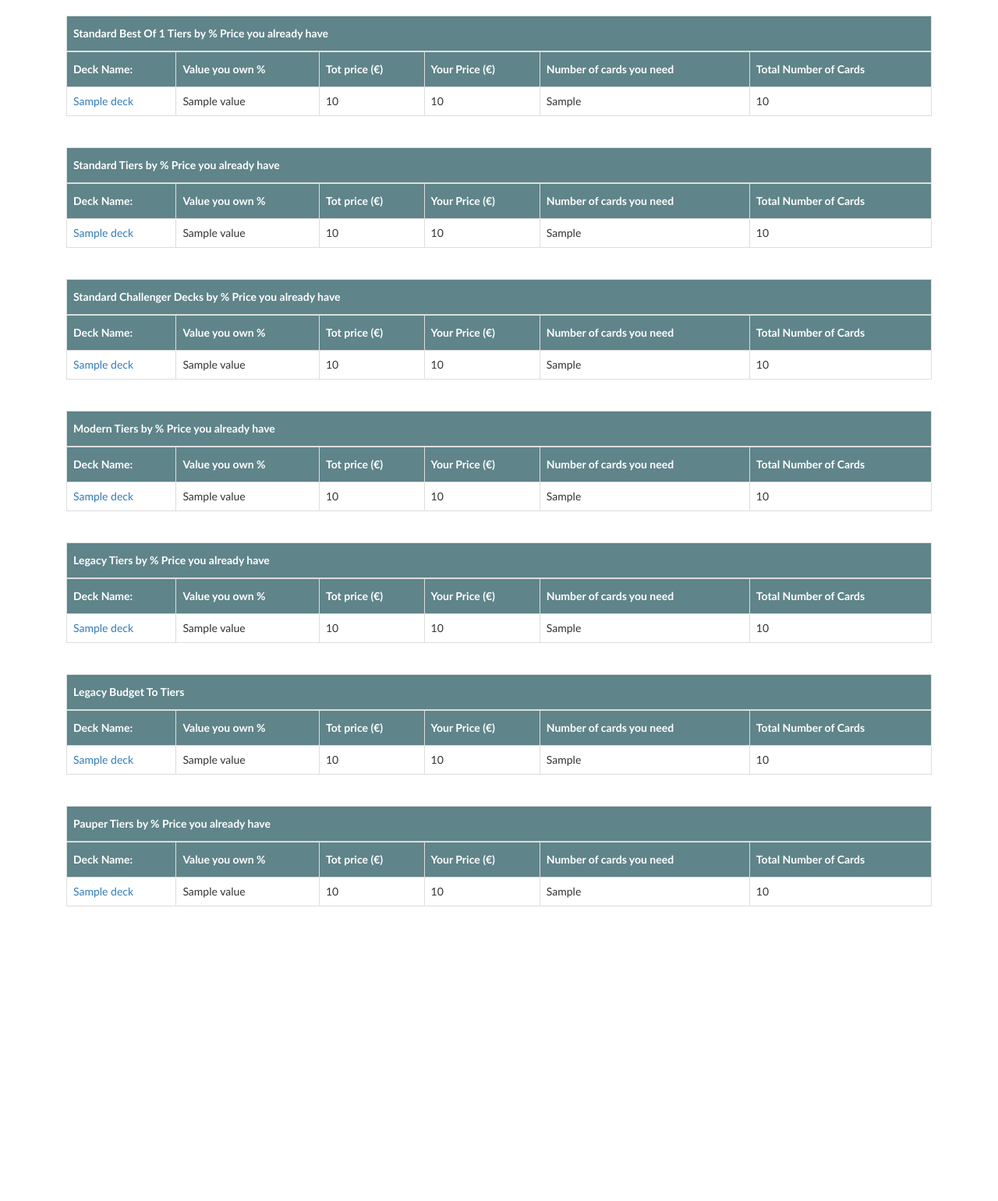
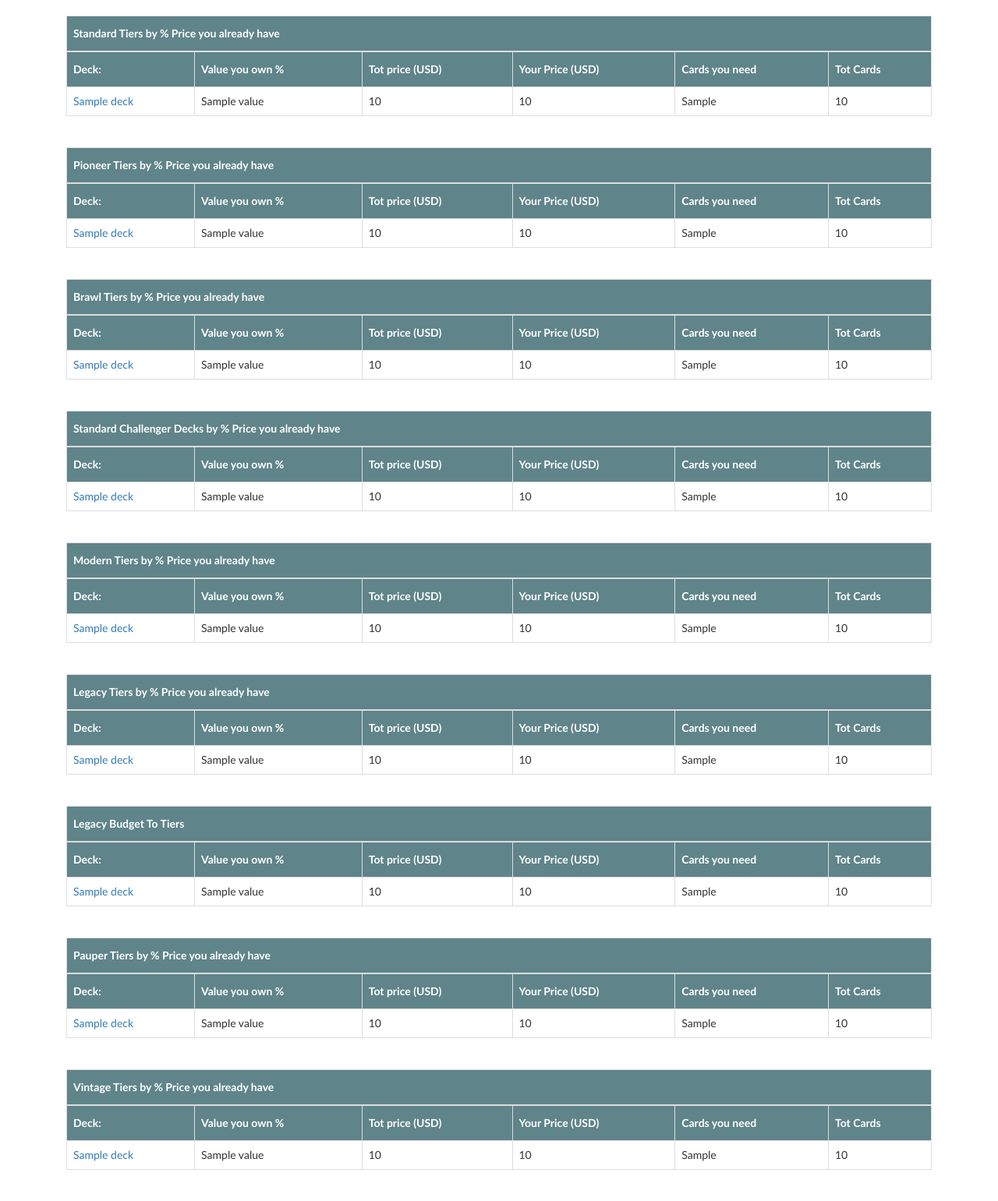
Before and after one commit to ElLorans/Best-MTG-Deck, a Flask app: template Best Mtg Deck Sort Tables/templates/formats.html in a window 1280 px wide. Shown: the part 62-1603 px from the top of the page at 78% size. Before the commit the page ends 1225 px from the top, so only its background shows below. Run offline with Flask 2, Linux system fonts and the light colour scheme; the template is opened without the code that fills it: most values are stand-ins (such as "Sample title", 1, 10 or a date in 2020); lists and menus that the app fills with data are empty; some libraries are stand-ins or nearby versions.

Commit message:
Add files via upload

```diff
--- a/Best Mtg Deck Sort Tables/templates/formats.html
+++ b/Best Mtg Deck Sort Tables/templates/formats.html
@@ -1,23 +1,113 @@
 {% extends "layout.html" %}
 {% block content %}
-	<table border=1 id="customers">
+	<table id="customers">
 		<tr>
-		<th>Standard Best Of 1 Tiers by % Price you already have</th>
+		<th>Standard Tiers by % Price you already have</th>
 		</tr>
 	</table>
 
 	<table id="customers" class="sortable">
 		<tr>
-		<th>Deck Name:</th>
+			<th>Deck:</th>
 			<th>Value you own % </th>
-		<th>Tot price (€) </th>
-		<th>Your Price (€) </th>
-		<th>Number of cards you need </th>
-		<th>Total Number of Cards</th>
+			<th>Tot price ({{ currency |safe }}) </th>
+			<th>Your Price ({{ currency |safe }}) </th>
+			<th>Cards you need</th>
+			<th>Tot Cards</th>
 		</tr>
-			{% for deck in bestofone %}
+			{% for deck in standard %}
 			<tr>
-			<td><a href='/calc/Best Of One/{{ deck.name }}'> {{ deck.name }} </a></td>
+			<td><a href='/calc/Standard/{{ deck.name }}/{{ currency |safe }}'> {{ deck.name }} </a></td>
+			<td> {{ deck.value }} </td>
+			<td> {{ deck.tot_price }} </td>
+			<td> {{ deck.your_price }} </td>
+			<td> {{ deck.cards_needed }} </td>
+			<td>{{ deck.cards_total }} </td>
+			</tr>
+			{% endfor %}
+	</table>
+
+	<br>
+	<br>
+
+    <table id="customers">
+		<tr>
+		<th>Pioneer Tiers by % Price you already have</th>
+		</tr>
+	</table>
+
+	<table id="customers" class="sortable">
+		<tr>
+			<th>Deck:</th>
+			<th>Value you own % </th>
+			<th>Tot price ({{ currency |safe }}) </th>
+			<th>Your Price ({{ currency |safe }}) </th>
+			<th>Cards you need</th>
+			<th>Tot Cards</th>
+		</tr>
+			{% for deck in pioneer %}
+			<tr>
+			<td><a href='/calc/Pioneer/{{ deck.name }}/{{ currency |safe }}'> {{ deck.name }} </a></td>
+			<td> {{ deck.value }} </td>
+			<td> {{ deck.tot_price }} </td>
+			<td> {{ deck.your_price }} </td>
+			<td> {{ deck.cards_needed }} </td>
+			<td>{{ deck.cards_total }} </td>
+			</tr>
+			{% endfor %}
+	</table>
+
+	<br>
+	<br>
+
+    <table id="customers">
+		<tr>
+		<th>Brawl Tiers by % Price you already have</th>
+		</tr>
+	</table>
+
+	<table id="customers" class="sortable">
+		<tr>
+			<th>Deck:</th>
+			<th>Value you own % </th>
+			<th>Tot price ({{ currency |safe }}) </th>
+			<th>Your Price ({{ currency |safe }}) </th>
+			<th>Cards you need</th>
+			<th>Tot Cards</th>
+		</tr>
+			{% for deck in brawl %}
+			<tr>
+			<td><a href='/calc/Brawl/{{ deck.name }}/{{ currency |safe }}'> {{ deck.name }} </a></td>
+			<td> {{ deck.value }} </td>
+			<td> {{ deck.tot_price }} </td>
+			<td> {{ deck.your_price }} </td>
+			<td> {{ deck.cards_needed }} </td>
+			<td>{{ deck.cards_total }} </td>
+			</tr>
+			{% endfor %}
+	</table>
+
+	<br>
+	<br>
+
+	<table id="customers">
+		<tr>
+		<th>Standard Challenger Decks by % Price you already have</th>
+		</tr>
+	</table>
+
+	<table id="customers" class="sortable">
+		<tr>
+		<th>Deck:</th>
+		<th>Value you own % </th>
+		<th>Tot price ({{ currency |safe }}) </th>
+		<th>Your Price ({{ currency |safe }}) </th>
+		<th>Cards you need</th>
+		<th>Tot Cards</th>
+		</tr>
+			{% for deck in standardchallengerdecks %}
+			<tr>
+			<td><a href='/calc/Standard Challenger Decks/{{ deck.name }}/{{ currency |safe }}'> {{ deck.name }} </a></td>
 			<td> {{ deck.value }} </td>
 			<td> {{ deck.tot_price }} </td>
 			<td> {{ deck.your_price }} </td>
@@ -30,24 +120,24 @@
 	<br>
 	<br>
 
-	<table border=1 id="customers">
+	<table id="customers">
 		<tr>
-		<th>Standard Tiers by % Price you already have</th>
+		<th>Modern Tiers by % Price you already have</th>
 		</tr>
 	</table>
 
 	<table id="customers" class="sortable">
 		<tr>
-		<th>Deck Name:</th>
+		<th>Deck:</th>
 		<th>Value you own % </th>
-		<th>Tot price (€) </th>
-		<th>Your Price (€) </th>
-		<th>Number of cards you need </th>
-		<th>Total Number of Cards</th>
+		<th>Tot price ({{ currency |safe }}) </th>
+		<th>Your Price ({{ currency |safe }}) </th>
+		<th>Cards you need</th>
+		<th>Tot Cards</th>
 		</tr>
-			{% for deck in standard %}
+			{% for deck in modern %}
 			<tr>
-			<td><a href='/calc/Standard/{{ deck.name }}'> {{ deck.name }} </a></td>
+			<td><a href='/calc/Modern/{{ deck.name }}/{{ currency |safe }}'> {{ deck.name }} </a></td>
 			<td> {{ deck.value }} </td>
 			<td> {{ deck.tot_price }} </td>
 			<td> {{ deck.your_price }} </td>
@@ -60,24 +150,24 @@
 	<br>
 	<br>
 
-	<table border=1 id="customers">
+	<table id="customers" class="sortable">
 		<tr>
-		<th>Standard Challenger Decks by % Price you already have</th>
+		<th>Legacy Tiers by % Price you already have</th>
 		</tr>
 	</table>
 
 	<table id="customers" class="sortable">
 		<tr>
-		<th>Deck Name:</th>
+		<th>Deck:</th>
 		<th>Value you own % </th>
-		<th>Tot price (€) </th>
-		<th>Your Price (€) </th>
-		<th>Number of cards you need </th>
-		<th>Total Number of Cards</th>
+		<th>Tot price ({{ currency |safe }}) </th>
+		<th>Your Price ({{ currency |safe }}) </th>
+		<th>Cards you need</th>
+		<th>Tot Cards</th>
 		</tr>
-			{% for deck in standardchallengerdecks %}
+		{% for deck in legacy %}
 			<tr>
-			<td><a href='/calc/Standard Challenger Decks/{{ deck.name }}'> {{ deck.name }} </a></td>
+			<td><a href='/calc/Legacy/{{ deck.name }}/{{ currency |safe }}'> {{ deck.name }} </a></td>
 			<td> {{ deck.value }} </td>
 			<td> {{ deck.tot_price }} </td>
 			<td> {{ deck.your_price }} </td>
@@ -90,24 +180,23 @@
 	<br>
 	<br>
 
-	<table border=1 id="customers">
+	<table id="customers">
 		<tr>
-		<th>Modern Tiers by % Price you already have</th>
+		<th>Legacy Budget To Tiers</th>
 		</tr>
 	</table>
-
 	<table id="customers" class="sortable">
 		<tr>
-		<th>Deck Name:</th>
+		<th>Deck:</th>
 		<th>Value you own % </th>
-		<th>Tot price (€) </th>
-		<th>Your Price (€) </th>
-		<th>Number of cards you need </th>
-		<th>Total Number of Cards</th>
+		<th>Tot price ({{ currency |safe }}) </th>
+		<th>Your Price ({{ currency |safe }}) </th>
+		<th>Cards you need</th>
+		<th>Tot Cards</th>
 		</tr>
-			{% for deck in modern %}
+		{% for deck in legacybudgettotier %}
 			<tr>
-			<td><a href='/calc/Modern/{{ deck.name }}'> {{ deck.name }} </a></td>
+			<td><a href='/calc/Legacy Budget To/{{ deck.name }}/{{ currency |safe }}'> {{ deck.name }} </a></td>
 			<td> {{ deck.value }} </td>
 			<td> {{ deck.tot_price }} </td>
 			<td> {{ deck.your_price }} </td>
@@ -120,24 +209,24 @@
 	<br>
 	<br>
 
-	<table border=1 id="customers" class="sortable">
+	<table id="customers">
 		<tr>
-		<th>Legacy Tiers by % Price you already have</th>
+		<th>Pauper Tiers by % Price you already have</th>
 		</tr>
 	</table>
 
 	<table id="customers" class="sortable">
 		<tr>
-		<th>Deck Name:</th>
+		<th>Deck:</th>
 		<th>Value you own % </th>
-		<th>Tot price (€) </th>
-		<th>Your Price (€) </th>
-		<th>Number of cards you need </th>
-		<th>Total Number of Cards</th>
+		<th>Tot price ({{ currency |safe }}) </th>
+		<th>Your Price ({{ currency |safe }}) </th>
+		<th>Cards you need</th>
+		<th>Tot Cards</th>
 		</tr>
-		{% for deck in legacy %}
+		{% for deck in pauper %}
 			<tr>
-			<td><a href='/calc/Legacy/{{ deck.name }}'> {{ deck.name }} </a></td>
+			<td><a href='/calc/Pauper/{{ deck.name }}/{{ currency |safe }}'> {{ deck.name }} </a></td>
 			<td> {{ deck.value }} </td>
 			<td> {{ deck.tot_price }} </td>
 			<td> {{ deck.your_price }} </td>
@@ -150,27 +239,28 @@
     <br>
     <br>
 
-	<table border=1 id="customers">
+    <table id="customers">
 		<tr>
-		<th>Legacy Budget To Tiers</th>
+		<th>Vintage Tiers by % Price you already have</th>
 		</tr>
 	</table>
+
 	<table id="customers" class="sortable">
 		<tr>
-		<th>Deck Name:</th>
+			<th>Deck:</th>
 			<th>Value you own % </th>
-		<th>Tot price (€) </th>
-		<th>Your Price (€) </th>
-		<th>Number of cards you need </th>
-		<th>Total Number of Cards</th>
+			<th>Tot price ({{ currency |safe }}) </th>
+			<th>Your Price ({{ currency |safe }}) </th>
+			<th>Cards you need</th>
+			<th>Tot Cards</th>
 		</tr>
-		{% for deck in legacybudgettotier %}
+		{% for deck in vintage %}
 			<tr>
-			<td><a href='/calc/Legacy Budget To/{{ deck.name }}'> {{ deck.name }} </a></td>
+				<td><a href='/calc/Vintage/{{ deck.name }}/{{ currency |safe }}'> {{ deck.name }} </a></td>
 				<td> {{ deck.value }} </td>
 				<td> {{ deck.tot_price }} </td>
 				<td> {{ deck.your_price }} </td>
-			<td> {{ deck.cards_needed }} </td>
+				<td> {{ deck.cards_needed }}</td>
 				<td> {{ deck.cards_total }} </td>
 			</tr>
 		{% endfor %}
@@ -179,31 +269,4 @@
 	<br>
 	<br>
 
-	<table border=1 id="customers">
-		<tr>
-		<th>Pauper Tiers by % Price you already have</th>
-		</tr>
-	</table>
-
-	<table id="customers" class="sortable">
-		<tr>
-		<th>Deck Name:</th>
-		<th>Value you own % </th>
-		<th>Tot price (€) </th>
-		<th>Your Price (€) </th>
-		<th>Number of cards you need </th>
-		<th>Total Number of Cards</th>
-		</tr>
-		{% for deck in pauper %}
-			<tr>
-			<td><a href='/calc/Pauper/{{ deck.name }}'> {{ deck.name }} </a></td>
-			<td> {{ deck.value }} </td>
-			<td> {{ deck.tot_price }} </td>
-			<td> {{ deck.your_price }} </td>
-			<td> {{ deck.cards_needed }} </td>
-			<td> {{ deck.cards_total }} </td>
-			</tr>
-		{% endfor %}
-	</table>
-
 {% endblock content %}
--- a/Best Mtg Deck Sort Tables/templates/value.html
+++ b/Best Mtg Deck Sort Tables/templates/value.html
@@ -12,9 +12,13 @@
 					<textarea class="form-control" name="comment" rows="10" id="comment" placeholder="1 tarmogoyf" required></textarea>
 				</div>
 
+            <label>
+                <input type="checkbox" name="dollars" value="dollar">
+            </label> Prices in USD
+
 			</form>
 
-		</div> <!-- /container -->
+		</div>
 
 
 {% endblock content %}
--- a/Best Mtg Deck Sort Tables/templates/your_value.html
+++ b/Best Mtg Deck Sort Tables/templates/your_value.html
@@ -18,7 +18,7 @@
 		<table class="sortable" id="customers">
 			<tr>
 				<th>Your Collection is worth</th>
-				<th>{{ value.tot_value }} €</th>
+				<th>{{ value.tot_value }} {{  currency |safe }}</th>
 			</tr>
 			<tr>
 				<td># Different Cards</td>
@@ -42,7 +42,7 @@
 			{% for card in value.recognized %}
 				<tr>
 					<td>
-					<a class="simple" href="https://deckbox.org/mtg/ {{ card.name }} " > {{ card.name }} </a>
+					<a class="simple" href="https://deckbox.org/mtg/ {{ card.name }} " > {{ card.name.title() }} </a>
 					</td>
 					<td>{{ card.copies }}</td>
 					<td>{{ card.price }}</td>
```
Also changed, not shown: Best Mtg Deck Sort Tables/templates/deck.html (+86 -18 lines), Best Mtg Deck Sort Tables/templates/home.html (+14 -8 lines), Best Mtg Deck Sort Tables/templates/layout.html (+28 -8 lines), Best Mtg Deck Sort Tables/templates/sign.html (+7 -3 lines). Lines whose indentation alone changed are shown as unchanged.
